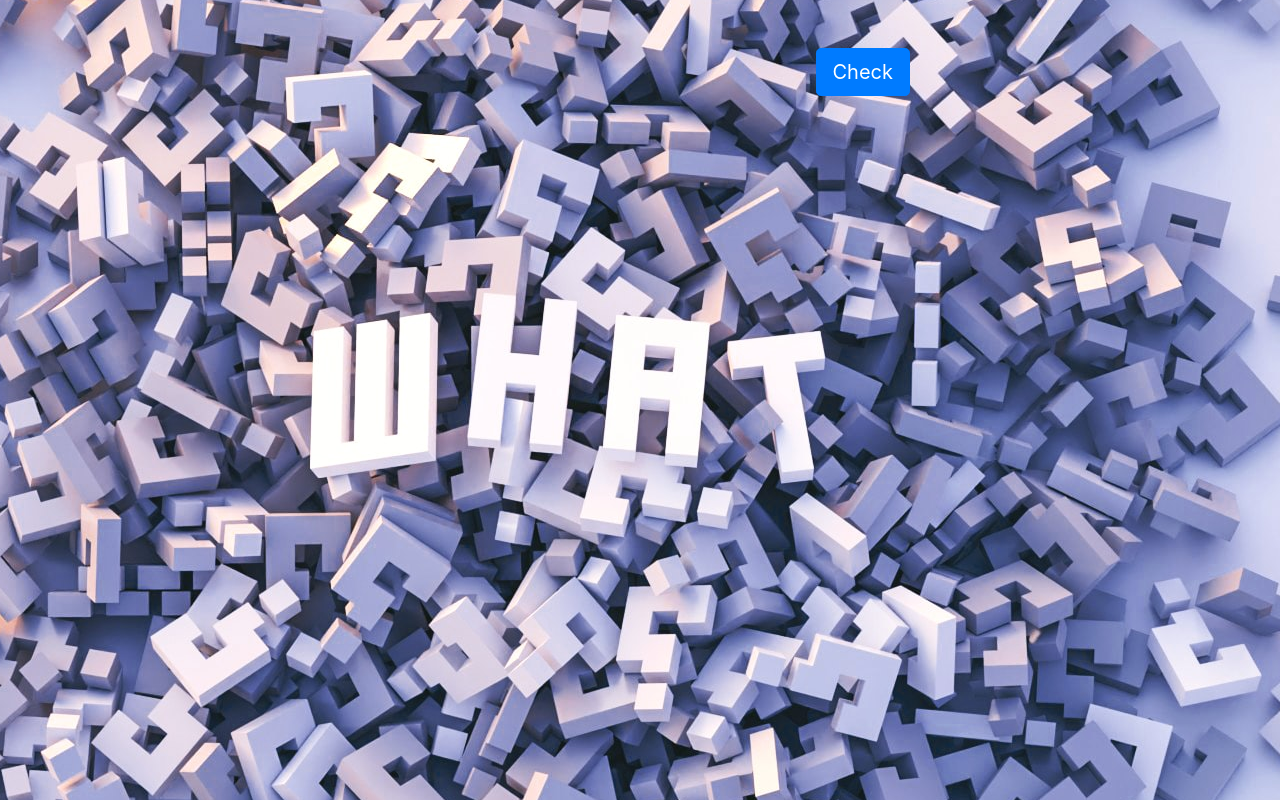
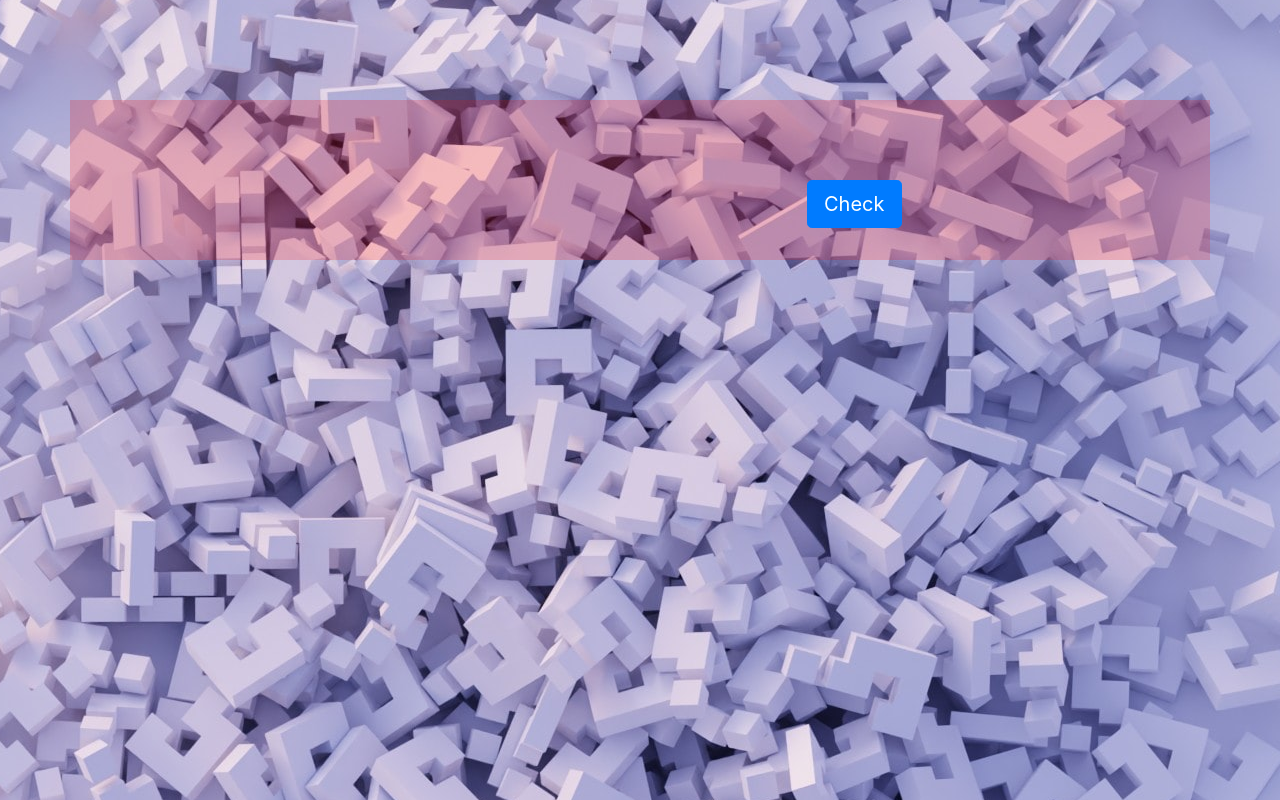
Before and after one commit to philipNgungi037/QuizApp-, a plain HTML site: page index.html in a window 1280 px wide. Drawn offline with nearby package versions, Linux system fonts and the light colour scheme.

Commit message:
background quiestion box

```diff
--- a/main.css
+++ b/main.css
@@ -1,6 +1,11 @@
 body {
-    background-image: url("./images/vadim-bogulov-MfBnqUOz_qY-unsplash.jpg"); /*unsplash.com*/
+    background-image: url("./images/vadim-bogulov-Vq-Sqr7D_7k-unsplash.jpg"); /*unsplash.com*/
     background-position: center;
     background-attachment: fixed;
     background-repeat: no-repeat;
   }
+  .quest-box {
+    background: rgba(244, 5, 13, 0.2);
+    padding: 32px;
+    margin-top: 100px;
+  }
```
Also changed, not shown: images/vadim-bogulov-MfBnqUOz_qY-unsplash.jpg (deleted), images/vadim-bogulov-Vq-Sqr7D_7k-unsplash.jpg (added), 5 other files.
